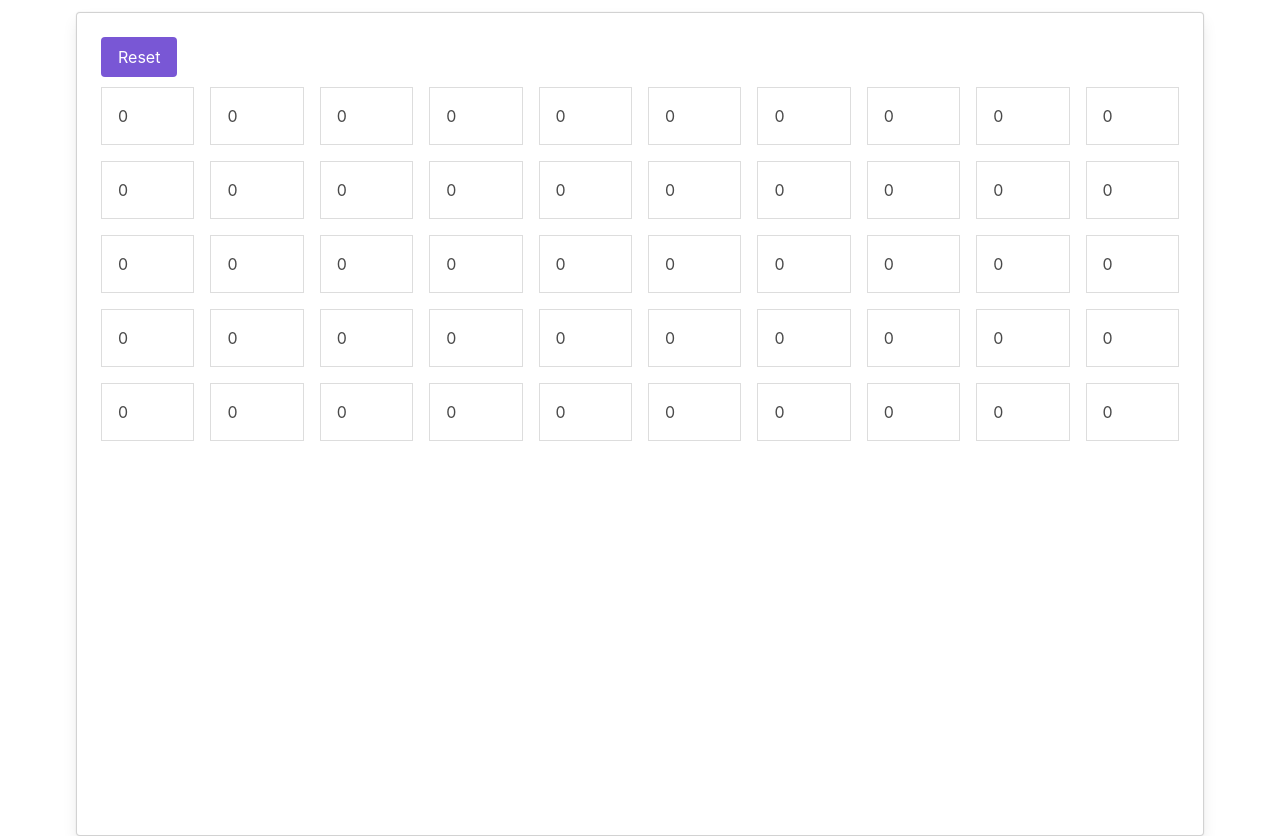
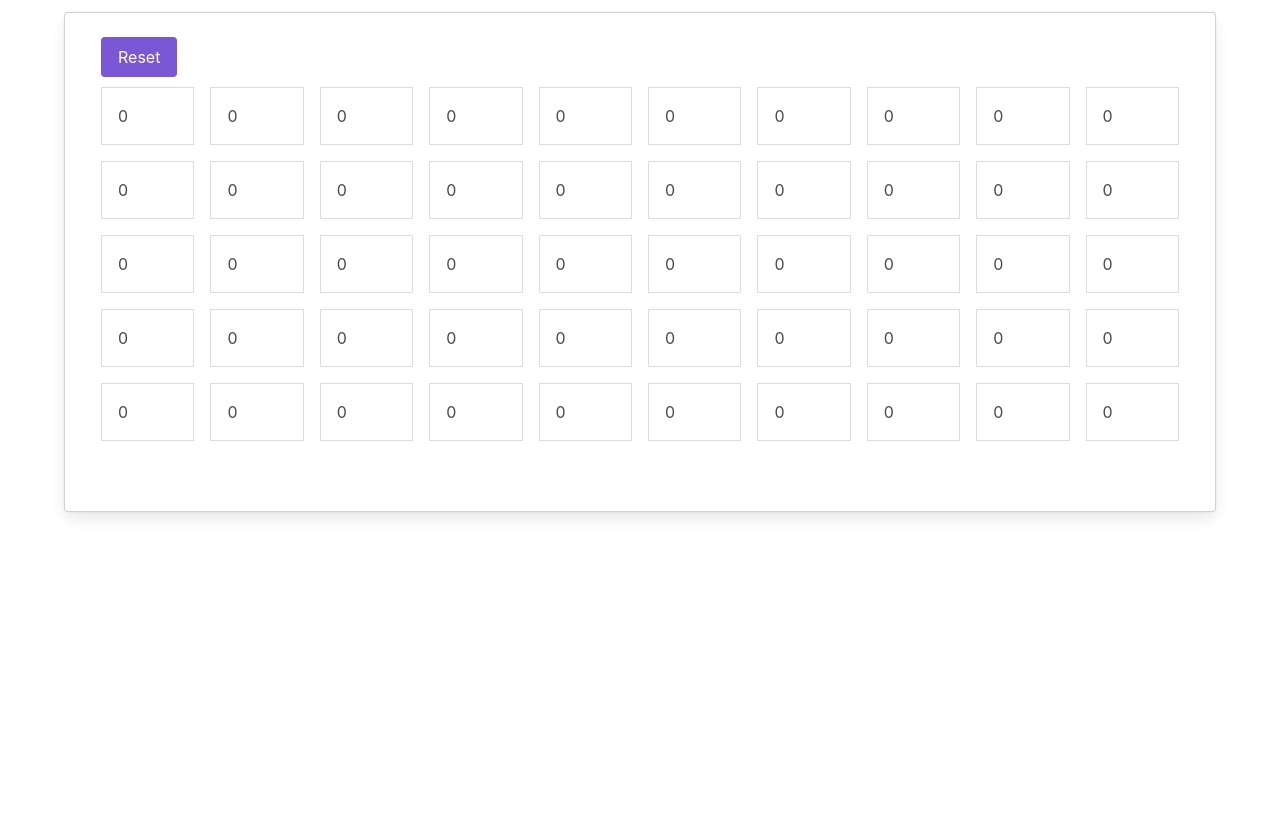
Before and after one commit to felexkemboi/mibo, a Vue app: page / in a window 1280 px wide. Built offline with nearby package versions, Linux system fonts and the light colour scheme.

Commit message:
clean fibonacci

```diff
--- a/src/App.vue
+++ b/src/App.vue
@@ -1,8 +1,7 @@
 <template>
   <div id="app">
     <div class="mt-3">
-      <div class="container content">
-        <div class="card">
+      <div class="container content card" style="height: 500px;">
         <div class="card-content">
           <div class="header">
             <button @click="reset()" class="button is-primary centre" style="margin-bottom:10px;">Reset</button>
@@ -11,7 +10,6 @@
             <div id="container">
               <div v-for="(i,index) in items" :key="index">
                 <div  class="grid-item" :style="style(i.selected)" @click="change(i)">{{ `${i.value}` }}</div>
-                </div>
               </div>
             </div>
           </div>
@@ -65,13 +63,13 @@ export default class App extends Vue {
     for (let item of newVal) {
       values.push(item.value)
     }
-    if(this.longestFibonacci(values) >= 5){
+    if(this.fibonacciAchieved(values) >= 5){
       console.log('there is a fibonacci greater than 5 here')
       //Get the indices of the array and change there color
     }
   }
 
-  longestFibonacci = (arr:number[]) => {
+  fibonacciAchieved(arr:number[]){
     const map = arr.reduce((acc: any, num, index: any) => {
         acc[num] = index
         return acc
```
Lines whose indentation alone changed are shown as unchanged.
